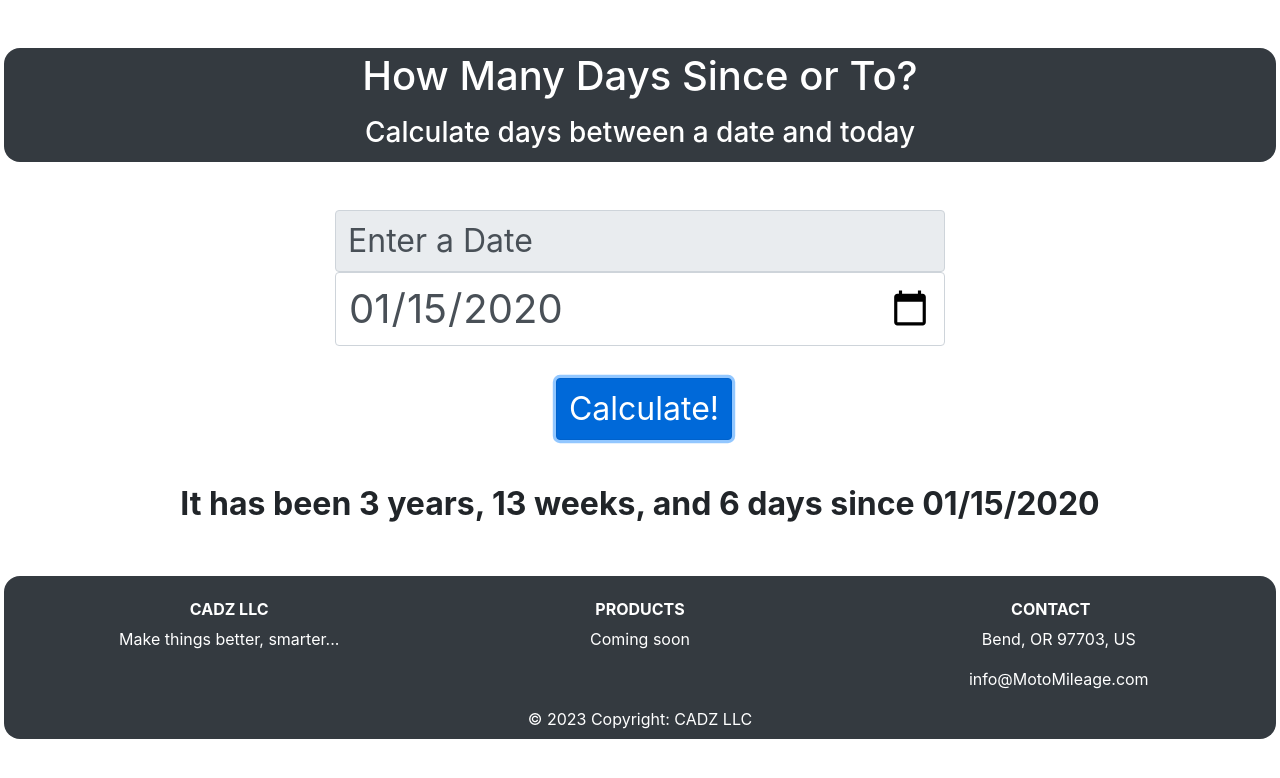
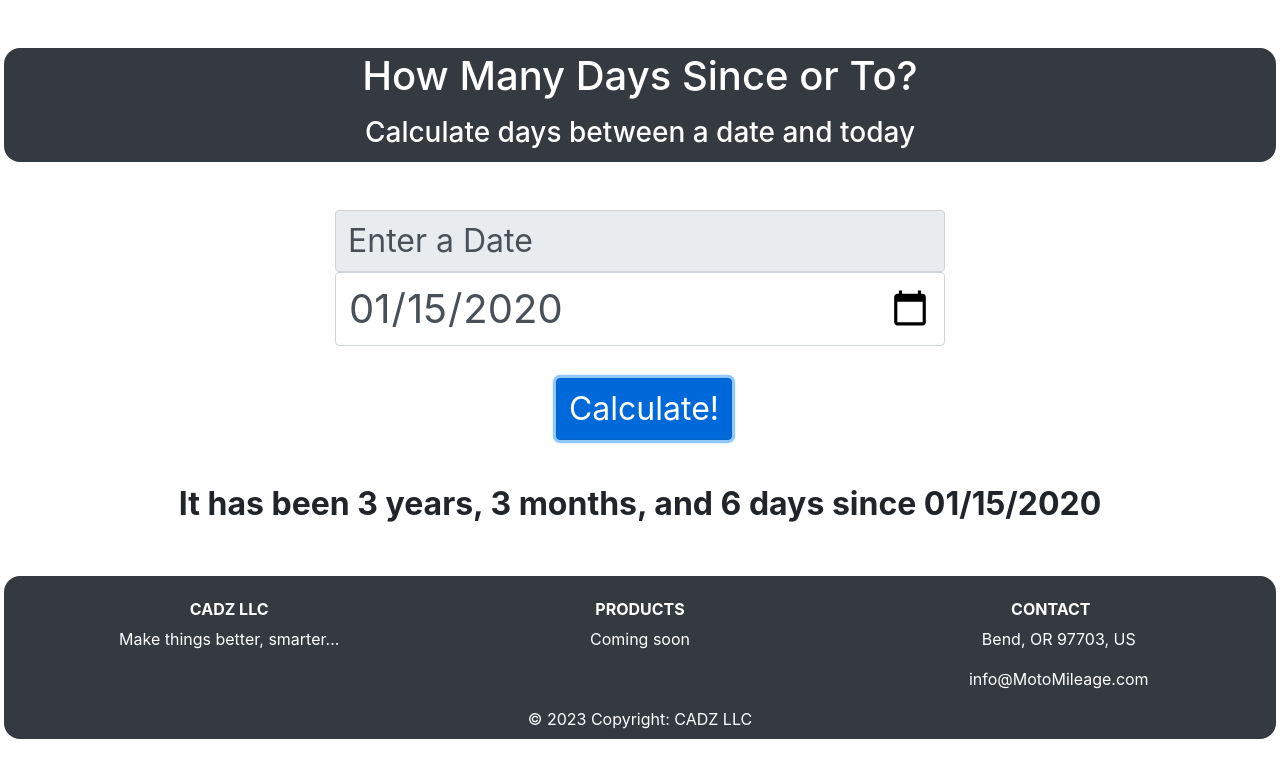
Before and after one commit to n0119566/days-since, a plain HTML site: page index.html in a window 1280 px wide. Both pictures are taken after typing "2020-01-15" into the empty fields and a click on the button "Calculate!". Drawn offline with Linux system fonts and the light colour scheme.

Commit message:
More accurate calculation of dates taking into account leap year and varying days per month

```diff
--- /dev/null
+++ b/assets/javascript/exactAge.js
@@ -0,0 +1,51 @@
+/**
+ * Exact Age
+ *
+ * Calculates the exact age for a given inputDate with JavaScript.
+ * This solution accounts for leap years and various days in each month.
+ *
+ * Base code courtesy of Kevin Leary - https://www.kevinleary.net/blog/javascript-age-birthdate-mm-dd-yyyy/
+ */
+function exactAge(inputDate) {
+  let startDate = new Date(new Date(inputDate).toISOString().substr(0, 10));
+  const endingDate = new Date().toISOString().substr(0, 10); // YYYY-MM-DD
+  let endDate = new Date(endingDate);
+  if (startDate > endDate) {
+    const swap = startDate;
+    startDate = endDate;
+    endDate = swap;
+  }
+  const startYear = startDate.getFullYear();
+
+  // Leap years
+  const february =
+    (startYear % 4 === 0 && startYear % 100 !== 0) || startYear % 400 === 0
+      ? 29
+      : 28;
+  const daysInMonth = [31, february, 31, 30, 31, 30, 31, 31, 30, 31, 30, 31];
+
+  let yearDiff = endDate.getFullYear() - startYear;
+  let monthDiff = endDate.getMonth() - startDate.getMonth();
+  let dayDiff = endDate.getDate() - startDate.getDate();
+
+  if (monthDiff < 0) {
+    yearDiff--;
+    monthDiff += 12;
+  }
+
+  if (dayDiff < 0) {
+    if (monthDiff > 0) {
+      monthDiff--;
+    } else {
+      yearDiff--;
+      monthDiff = 11;
+    }
+    dayDiff += daysInMonth[startDate.getMonth()];
+  }
+
+  return {
+    years: yearDiff,
+    months: monthDiff,
+    days: dayDiff,
+  };
+}
--- a/assets/javascript/main.js
+++ b/assets/javascript/main.js
@@ -6,30 +6,27 @@ const date = document.querySelector("#date");
 
 // When the Calcuate button is clicked button is clicked
 calcDate.addEventListener("click", () => {
+
+  const exactTime = exactAge(date.value);
+
   // Get difference between entered dated and todays date in milliseconds
   let diff = calculateDays(date.value);
 
   // Figure out if its a future date or not
   let isFutureDate = diff < 0 ? true : false;
 
-  // Convert the milliseconds to days - use this if you want to just display days
-  let days = convertMiliseconds(diff, "d");
-
-  // this returns array with days, weeks, years - doesnt use months because of variability
-  let dates = altConvertMiliseconds(diff);
-
-  // Convert the input date to mm/dd/yyyy
+  // Convert the input string date to mm/dd/yyyy
   let formattedDate = formatDate(date.value);
 
   // Display on page based on whether its a future or past date
   if (!isFutureDate) {
     document.querySelector(
       "#total"
-    ).textContent = `It has been ${dates[0]} years, ${dates[1]} weeks, and ${dates[2]} days since ${formattedDate}`;
+    ).textContent = `It has been ${exactTime.years} years, ${exactTime.months} months, and ${exactTime.days} days since ${formattedDate}`;
   } else {
     document.querySelector(
       "#total"
-    ).textContent = `It is ${dates[0]} years, ${dates[1]} weeks, and ${dates[2]} days until ${formattedDate}`;
+    ).textContent = `It is ${exactTime.years} years, ${exactTime.months} months, and ${exactTime.days} days until ${formattedDate}`;
   }
 });
 
@@ -38,76 +35,9 @@ function calculateDays(date) {
   return new Date() - Date.parse(date);
 }
 
-// Format a date from yyyy-mm-dd to mm/dd/yyyy
+// Format a date string from yyyy-mm-dd to mm/dd/yyyy
 function formatDate(date) {
   let values = [];
   values = date.split("-");
   return `${values[1]}/${values[2]}/${values[0]}`;
 }
-
-// Convert milliseconds to specific format
-function convertMiliseconds(miliseconds, format) {
-  let days,
-    hours,
-    minutes,
-    seconds,
-    total_hours,
-    total_minutes,
-    total_seconds,
-    weeks,
-    years;
-
-  total_seconds = parseInt(Math.floor(miliseconds / 1000));
-  total_minutes = parseInt(Math.floor(total_seconds / 60));
-  total_hours = parseInt(Math.floor(total_minutes / 60));
-  days = parseInt(Math.floor(total_hours / 24));
-  weeks = parseInt(Math.floor(days / 7));
-  years = parseInt(Math.floor(days / 365));
-
-  seconds = parseInt(total_seconds % 60);
-  minutes = parseInt(total_minutes % 60);
-  hours = parseInt(total_hours % 24);
-
-  switch (format) {
-    case "s":
-      return total_seconds;
-    case "m":
-      return total_minutes;
-    case "h":
-      return total_hours;
-    case "d":
-      return days;
-    default:
-      return { y: years, w: weeks, d: days, h: hours, m: minutes, s: seconds };
-  }
-}
-
-// Convert milliseconds to specific format
-function altConvertMiliseconds(miliseconds) {
-  // Account for future dates
-  if (miliseconds < 1) {
-    miliseconds *= -1;
-  }
-  let days,
-    weeks,
-    total_days,
-    total_hours,
-    total_minutes,
-    total_seconds,
-    total_weeks,
-    years;
-
-  total_seconds = parseInt(Math.floor(miliseconds / 1000));
-  total_minutes = parseInt(Math.floor(total_seconds / 60));
-  total_hours = parseInt(Math.floor(total_minutes / 60));
-  total_days = parseInt(Math.floor(total_hours / 24));
-  total_weeks = parseInt(Math.floor(total_days / 7));
-  years = parseInt(Math.floor(total_days / 365));
-  console.log(miliseconds);
-  weeks = Math.floor((total_days - years * 365) / 7);
-  days = total_days - years * 365 - weeks * 7;
-  console.log(total_days);
-  console.log(`${years} ${weeks} ${days}`);
-
-  return [years, weeks, days];
-}
--- a/index.html
+++ b/index.html
@@ -62,4 +62,5 @@
   </footer>
       <!-- Link your JS file using the script tag -->
       <script src="./assets/javascript/main.js"></script>
+      <script src="./assets/javascript/exactAge.js"></script>
 </html>
```
